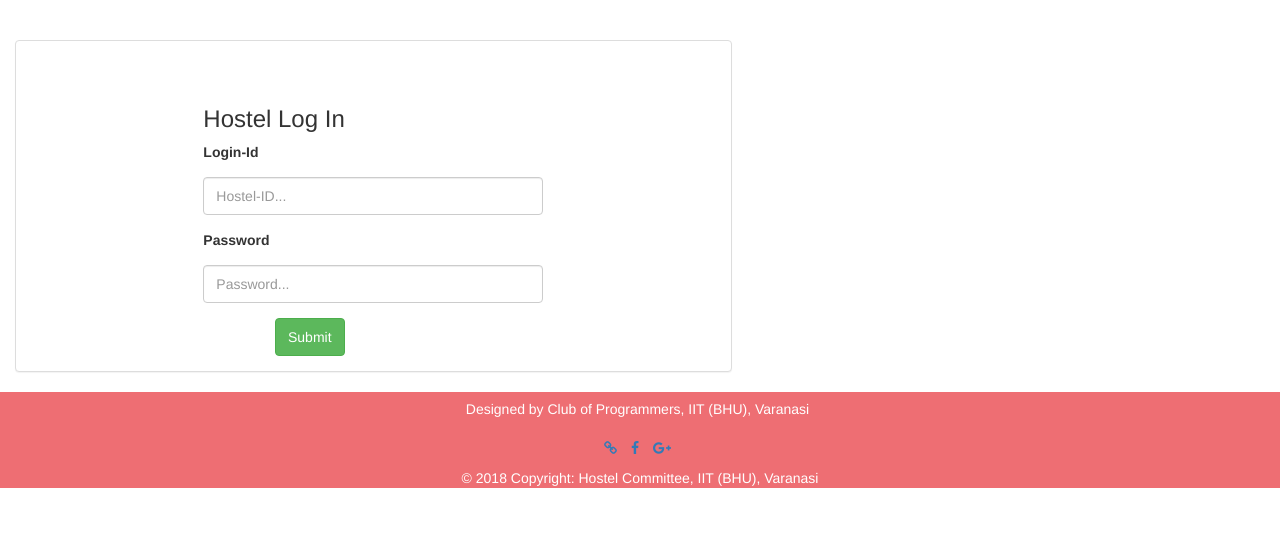
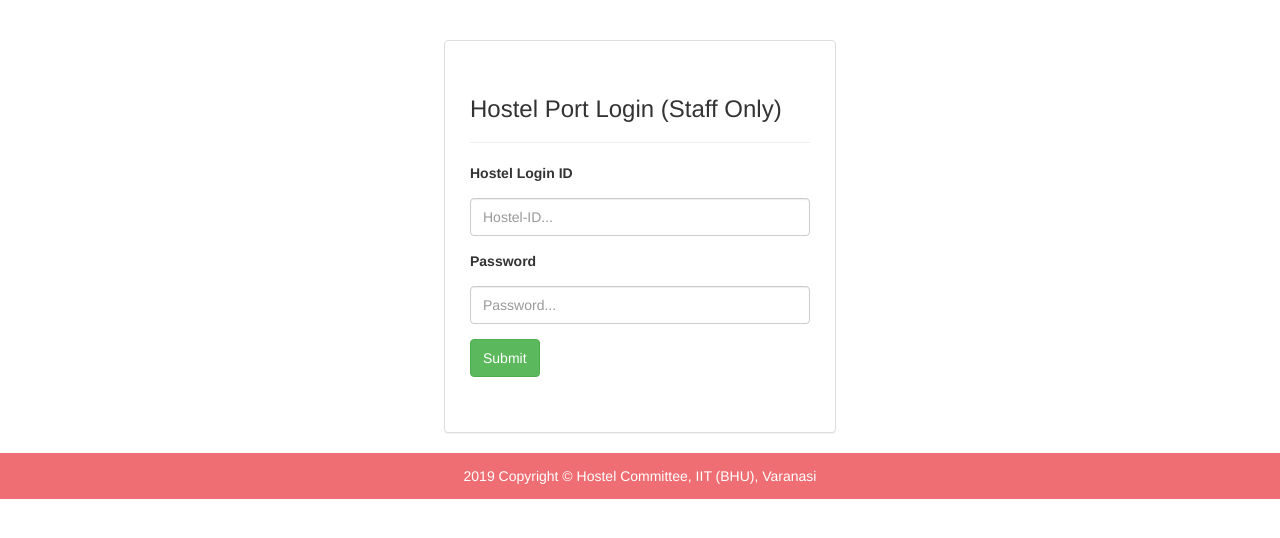
Before and after one commit to govinda18/Hostel-Management-Portal, a Django app: page /hostel/login/ in a window 1280 px wide. Shown: the part 53-591 px from the top of the page. Run offline with Django 3.2, Linux system fonts and the light colour scheme; some libraries are stand-ins or nearby versions.

Commit message:
Hostel portal UI improved

```diff
--- a/Student/templates/student/hostel.html
+++ b/Student/templates/student/hostel.html
@@ -314,11 +314,9 @@
 </html>
 <!-- Footer -->
 <footer class="page-footer font-small stylish-color-dark pt-4" style="background-color: #ee6e73; color: #FFF; padding: 1%;">
-
     <!-- Copyright -->
     <div class="footer-copyright text-center py-3">2019 Copyright &copy;
       Hostel Committee, IIT (BHU), Varanasi
     </div>
     <!-- Copyright -->
-
 </footer>
--- a/Student/templates/student/hostel_login_form.html
+++ b/Student/templates/student/hostel_login_form.html
@@ -32,16 +32,17 @@
 
 {% include 'student/home_page_navbar.html' %}
 <br>
-<div class="container-fluid">
+<div class="container-fluid" style="margin:auto;display:table;">
         <div class="row">
-            <div class="col-sm-12 col-md-7">
+            <div class="col-sm-12 col-md-12">
                 <div class="panel panel-default">
-                    <div class="panel-body">
+                    <div class="panel-body" style="padding: 5px 25px">
                         <form class="login-form" action= "/hostel/login/" method="post" enctype="multipart/form-data">
                         {% csrf_token %}
-                            <h3>Hostel Log In</h3>
+                            <h3>Hostel Port Login (Staff Only)</h3>
+                            <hr>
                             <div class="form-group">
-                                <label class="form-group">Login-Id</label>
+                                <label class="form-group">Hostel Login ID</label>
                                 <input type="text" name="form-username" placeholder="Hostel-ID..." class="form-username form-control" id="form-username" required>
                             </div>
 
@@ -51,9 +52,8 @@
                             </div>
 
                             <div class="form-group">
-                                <div class="col-sm-offset-2 col-sm-10">
                                     <button type="submit" class="btn btn-success">Submit</button>
-                                </div>
+
                             </div>
                         </form>
 
@@ -66,40 +66,10 @@
 
 </body>
 <!-- Footer -->
-<footer class="page-footer font-small stylish-color-dark pt-4" style="background-color: #ee6e73; color: #FFF">
-
-
-    <!-- Call to action -->
-    <ul class="list-unstyled list-inline text-center py-2">
-      <li class="list-inline-item">
-        <h5 class="mb-1">Designed by Club of Programmers, IIT (BHU), Varanasi</h5>
-      </li>
-    </ul>
-
-    <!-- Social buttons -->
-    <ul class="list-unstyled list-inline text-center">
-      <li class="list-inline-item">
-        <a href="http://www.copsiitbhu.co.in/" target="_blank" class="btn-floating btn-fb mx-1">
-          <i class="fa fa-link"> </i>
-        </a>
-      </li>
-      <li class="list-inline-item">
-        <a href="http://www.facebook.com/cops.iitbhu/" target="_blank" class="btn-floating btn-tw mx-1">
-          <i class="fa fa-facebook"> </i>
-        </a>
-      </li>
-      <li class="list-inline-item">
-        <a href="#" class="btn-floating btn-gplus mx-1">
-          <i class="fa fa-google-plus"> </i>
-        </a>
-      </li>
-    </ul>
-    <!-- Social buttons -->
-
+<footer class="page-footer font-small stylish-color-dark pt-4" style="background-color: #ee6e73; color: #FFF; padding: 1%;">
     <!-- Copyright -->
-    <div class="footer-copyright text-center py-3">© 2018 Copyright:
+    <div class="footer-copyright text-center py-3">2019 Copyright &copy;
       Hostel Committee, IIT (BHU), Varanasi
     </div>
     <!-- Copyright -->
-
 </footer>
```
